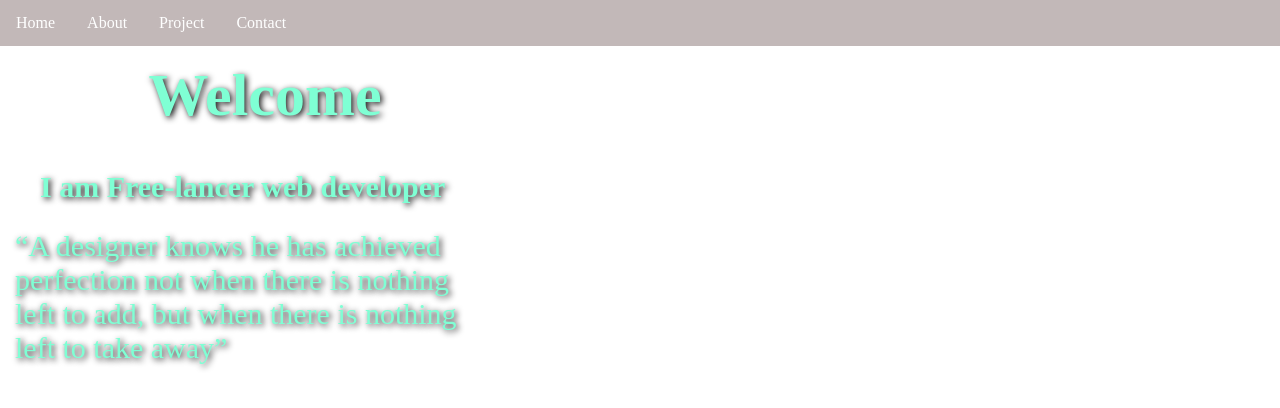
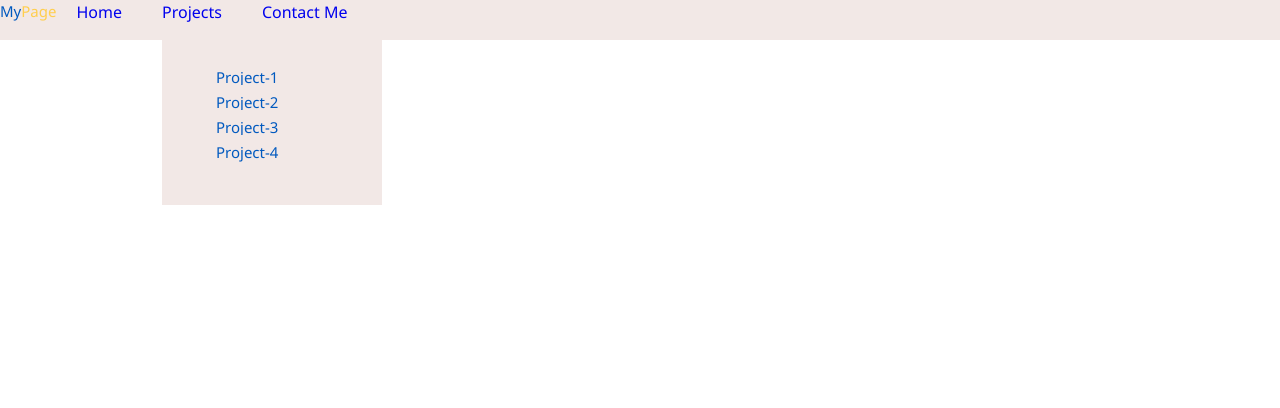
Before and after one commit to guhanvg/My-Projects, a plain HTML site: page index.html in a window 1280 px wide. Drawn offline with Linux system fonts and the light colour scheme.

Commit message:
Add files via upload

```diff
--- a/index.html
+++ b/index.html
@@ -5,37 +5,27 @@
     <meta charset="UTF-8">
     <meta http-equiv="X-UA-Compatible" content="IE=edge">
     <meta name="viewport" content="width=device-width, initial-scale=1.0">
-    <title>My Portfolio site</title>
+    <title>Drop-down menu</title>
     <link rel="stylesheet" href="styles.css">
-
-
 </head>
 
 <body>
-    <header>
-        <nav>
-
+    <nav>
+        <ul><a href="#">My<span>Page</span></a></ul>
+        <li><a href="#">Home</a></li>
+        <li><a href="#">Projects</a>
             <ul>
-                <li>Home</li>
-                <li>About</li>
-                <li>Project</li>
-                <li>Contact</li>
+                <li><a href="#">Project-1</a></li>
+                <li><a href="#">Project-2</a></li>
+                <li><a href="#">Project-3</a></li>
+                <li><a href="#">Project-4</a></li>
             </ul>
-        </nav>
-    </header>
-
-
-    <main>
-        <div class="content">
-            <h1>Welcome</h1>
-            <div class="content-text">
-                <h2>I am Free-lancer web developer</h2>
-                <p>“A designer knows he has achieved perfection not when there is nothing left to add, but when there is
-                    nothing left to take away”</p>
-            </div>
-
-        </div>
-    </main>
+        </li>
+        <li><a href="#">Contact Me</a></li>
+    </nav>
 </body>
+<main>
+    <div class="main-texts"></div>
+</main>
 
 </html>
--- a/styles.css
+++ b/styles.css
@@ -1,106 +1,86 @@
-* {
+*{
     margin: 0;
     padding: 0;
+    text-decoration: none;
     list-style: none;
-    text-decoration: none;
-    cursor: pointer;
 }
 
-body {
-    font-family: 'Times New Roman', Times, serif;
+
+body{
+
+    font-family: 'Segoe UI', Tahoma, Geneva, Verdana, sans-serif;
+    width: 100%;
+    height: 100vh;
 
 }
 
-ul {
-    list-style-type: none;
-    margin: 0;
-    padding: 0;
+nav{
+    width: 100%;
+    height: 40px;
+    display: flex;
+    background-color: #f2e8e6;
 
-    overflow: auto;
-    background-color: rgb(194, 184, 184);
-  }
+}
 
-  li {
-    float: left;
-
-  }
-
-  li  {
-    display: block;
-    color:  white;
-    text-align: center;
-    justify-content: space-between;
-    padding: 14px 16px;
-    text-decoration: none;
-  }
-  li a:hover {
-    background-color: brown;
-  }
-
-  main{
-    background: url(./img/cover.jpg) no-repeat center center/cover;
+ul a{
+    font-size: 15px;
+    font-weight: 500;
+    color: #0059bf;
 
 
-  }
-
-  .content {
-   padding: 15px;
-   width: 100%;
-   height: 100vh;
-   align-items: center;
-   justify-content: center;
-   max-width: 500px;
+}
+span{
+    color: #ffce4e;
+}
 
 
+nav ul li  {
+    float: left;
+    position: relative;
+}
+li {
+    display: block;
 
-  }
+    padding: 0px 20px;
+    line-height: 25px;
+    align-items: center;
+    justify-content: space-around;
+    color: #036268;
 
-  .content h1{
+}
+li  ul{
+    display: block;
+width: 180px;
+    position: absolute;
+    padding: 40px 20px;
+    background-color: #f2e8e6;
 
-    font-size: 60px;
-    font-weight: 900;
-    color: aquamarine;
-    text-shadow: 2px 2px 6px #111;
-    text-align: center;
-  }
+}
+li ul:hover{
+    display: none;
+    position: absolute;
+}
+li ul a{
+       padding: 7px 14px;
+    background-color: #f2e8e6;
+    align-items: center;
+    justify-content: center;
+}
 
-  .content-text h2{
-    padding-top: 15px;
-    margin-left: 25px;
-    margin-top: 25px;
-    margin-right: 25px;
-    font-size: 30px;
-    font-weight: 900;
-    color: aquamarine;
-    text-shadow: 2px 2px 6px #111;
+li a:hover{
+    color: black;
+}
+li ul a:hover{
+    width: 180px;
 
-
-  }
-  .content-text p{
+   background-color: #036268;
+    color: black;
+}
+   img{
+    background: no-repeat center/cover;
+    width: 100%;
+    height: 550;
     padding-top: 0;
-    margin-top: 25px;
-    margin-right: 25px;
-    font-size: 30px;
-    font-weight: 150;
-    color: aquamarine;
-    text-shadow: 2px 2px 6px #111;
-
-  }
-
-
-  @media screen and (min-width:767px) and (max-width:1023px) {
-    h1{
-        align-items: center;
-        justify-content: center;
-
-    }h2{
-        align-items: center;
-        justify-content: center;
-
-    }p{
-        align-items: center;
-        justify-content: center;
-
-    }
-
-  }
+   padding-bottom: 50px;
+    margin-bottom: 50px;
+   }
```
Also changed, not shown: Drop-down menu.html (added, +70 -0 lines).
